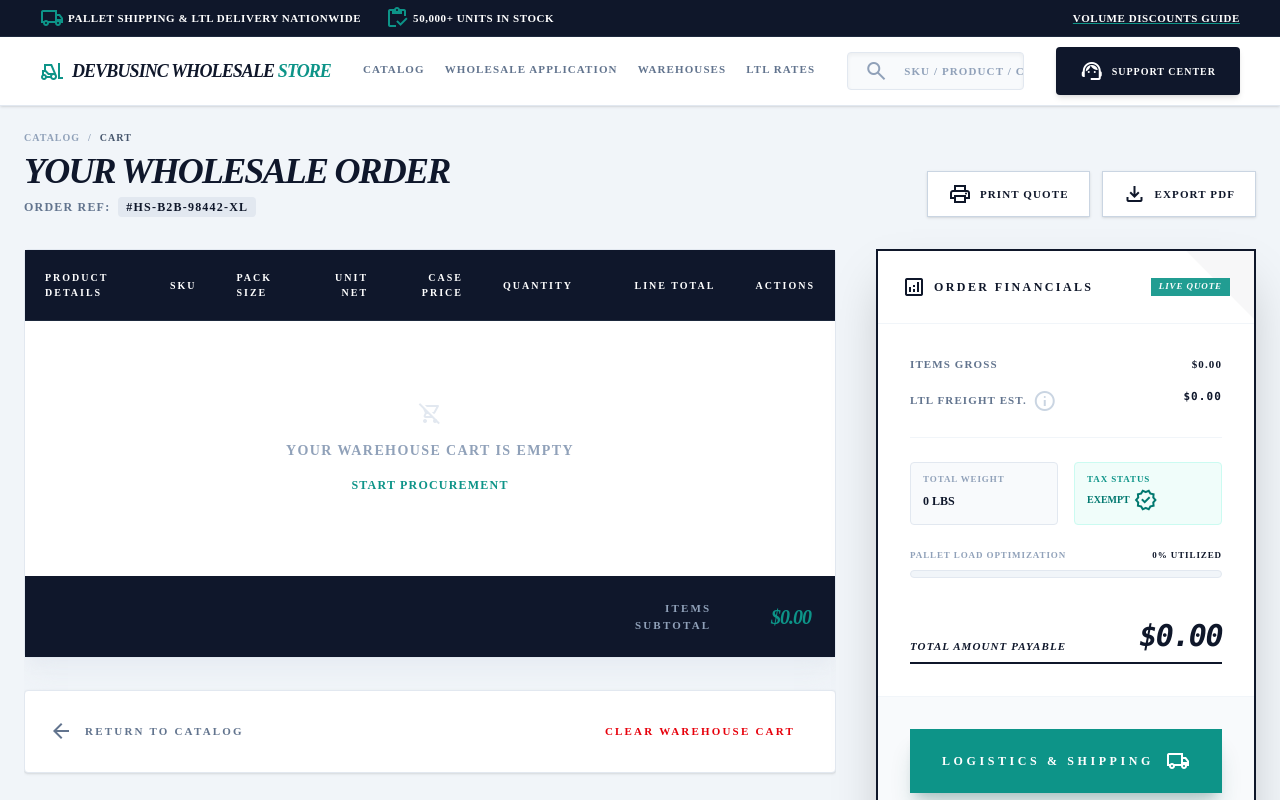
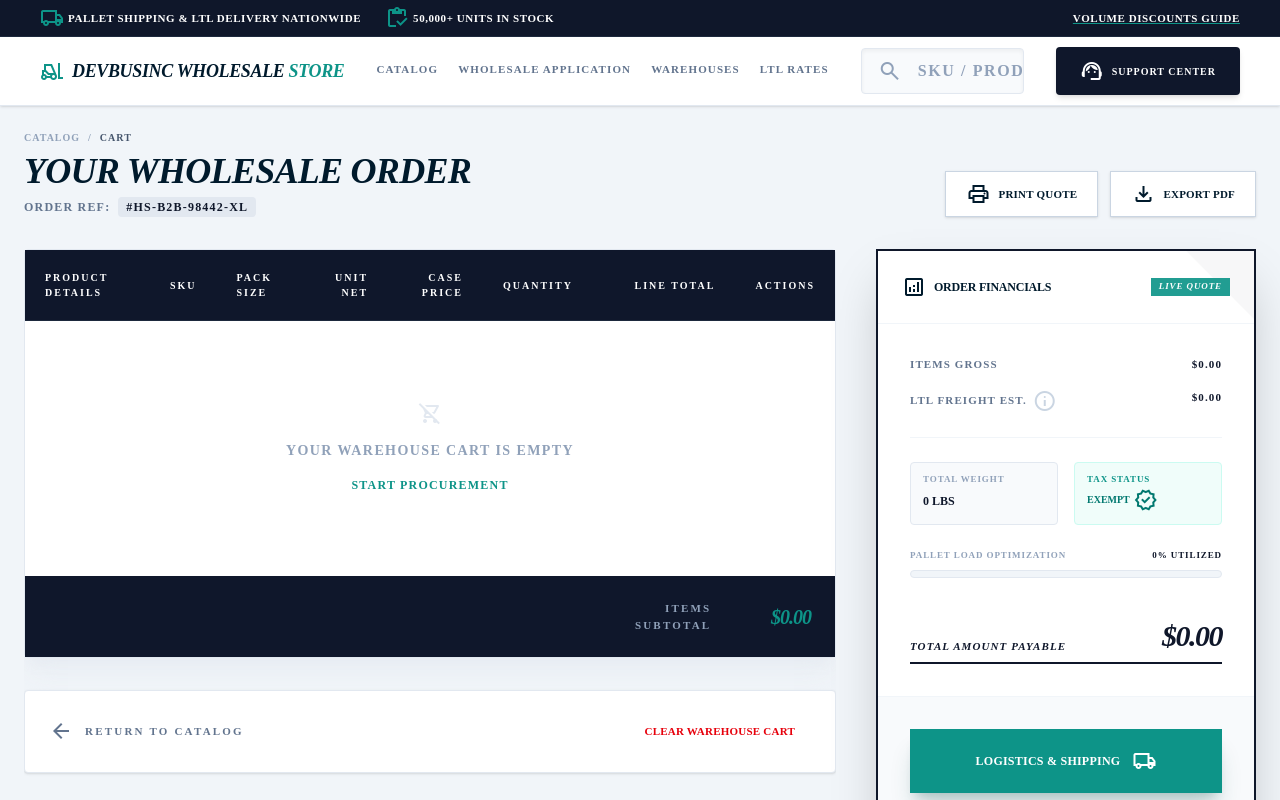
Before and after one commit to lekthedeveloper/qnbim, a Next.js app: page /cart in a window 1280 px wide. Shown: the top 800 px of the page. Built offline with nearby package versions, Linux system fonts and the light colour scheme.

Commit message:
Typography Overhaul: Switched to Inter/IBM Plex Sans for Industrial B2B aesthetic.

```diff
--- a/src/app/globals.css
+++ b/src/app/globals.css
@@ -5,8 +5,11 @@
   --color-teal-accent: #0d9488;
   --color-industrial-gray: #334155;
   --color-sidebar-bg: #f8fafc;
+  --color-navy: #001A2C;
 
   --font-sans: var(--font-inter), ui-sans-serif, system-ui, sans-serif;
+  --font-display: var(--font-ibm-plex), ui-sans-serif, system-ui, sans-serif;
+  --font-mono: var(--font-roboto-mono), ui-monospace, SFMono-Regular, Menlo, Monaco, Consolas, "Liberation Mono", "Courier New", monospace;
 
   --radius-default: 0.125rem;
   --radius-lg: 0.25rem;
@@ -27,11 +30,41 @@
 html,
 body {
   background: var(--background);
-  color: var(--foreground);
+  color: var(--color-navy);
   font-family: var(--font-sans);
+  font-size: 16px;
+  line-height: 1.5;
   width: 100%;
   max-width: 100vw;
   overflow-x: hidden;
+  -webkit-font-smoothing: antialiased;
+  -moz-osx-font-smoothing: grayscale;
+}
+
+h1,
+h2,
+h3,
+h4,
+h5,
+h6 {
+  font-family: var(--font-display);
+  font-weight: 700;
+  letter-spacing: -0.02em;
+  text-transform: uppercase;
+  color: var(--color-navy);
+}
+
+button {
+  font-family: var(--font-sans);
+  font-weight: 600;
+  letter-spacing: 0.02em;
+}
+
+input,
+select,
+textarea {
+  font-family: var(--font-sans);
+  font-size: 16px;
 }
 
 @media (max-width: 768px) {
--- a/src/app/layout.tsx
+++ b/src/app/layout.tsx
@@ -1,10 +1,24 @@
 import type { Metadata } from "next";
-import { Inter } from "next/font/google";
+import { Inter, IBM_Plex_Sans, Roboto_Mono } from "next/font/google";
 import "./globals.css";
 
 const inter = Inter({
   subsets: ["latin"],
   variable: "--font-inter",
+  display: 'swap',
+});
+
+const ibmPlexSans = IBM_Plex_Sans({
+  subsets: ["latin"],
+  weight: ["400", "500", "600", "700"],
+  variable: "--font-ibm-plex",
+  display: 'swap',
+});
+
+const robotoMono = Roboto_Mono({
+  subsets: ["latin"],
+  variable: "--font-roboto-mono",
+  display: 'swap',
 });
 
 export const metadata: Metadata = {
@@ -28,7 +42,7 @@ export default function RootLayout({
           rel="stylesheet"
         />
       </head>
-      <body className={`${inter.variable} font-sans antialiased`}>
+      <body className={`${inter.variable} ${ibmPlexSans.variable} ${robotoMono.variable} font-sans antialiased text-[#001A2C]`}>
         <CartProvider>
           <PageTransition>
             {children}
--- a/src/components/CatalogHero.tsx
+++ b/src/components/CatalogHero.tsx
@@ -10,7 +10,7 @@ const CatalogHero = () => {
             <div className="absolute inset-0 bg-gradient-to-r from-slate-950 via-slate-900/80 to-transparent"></div>
             <div className="relative h-full flex flex-col justify-center px-6 md:px-12">
                 <div className="max-w-2xl">
-                    <h1 className="text-white text-3xl font-black leading-none tracking-tight mb-2 uppercase italic">
+                    <h1 className="text-white text-3xl font-black leading-none tracking-tight mb-2 uppercase">
                         Industrial Wholesale Solutions
                     </h1>
                     <p className="text-slate-300 text-sm mb-6 max-w-lg">
--- a/src/components/CatalogProductCard.tsx
+++ b/src/components/CatalogProductCard.tsx
@@ -29,7 +29,7 @@ const CatalogProductCard: React.FC<Product> = (product) => {
                     className="w-full h-full bg-contain bg-center bg-no-repeat grayscale group-hover:grayscale-0 transition-all duration-500"
                     style={{ backgroundImage: `url('${product.image}')` }}
                 ></div>
-                <div className="absolute top-2 left-2 bg-primary text-white text-[8px] md:text-[9px] font-black px-1.5 py-0.5 rounded-sm tracking-widest uppercase">
+                <div className="absolute top-2 left-2 bg-primary text-white text-[8px] md:text-[9px] font-mono font-bold px-1.5 py-0.5 rounded-sm tracking-widest uppercase">
                     SKU: {product.sku}
                 </div>
             </div>
@@ -46,13 +46,13 @@ const CatalogProductCard: React.FC<Product> = (product) => {
                 <div className="mt-auto space-y-2 md:space-y-3">
                     <div className="flex items-baseline justify-between">
                         <div>
-                            <div className="text-[11px] md:text-sm font-black text-slate-900 leading-none italic">
+                            <div className="text-sm md:text-lg font-black text-slate-900 leading-none">
                                 ${product.casePrice.toFixed(2)}
                             </div>
                             <div className="text-[8px] md:text-[10px] text-slate-500 font-bold mt-1 uppercase">({product.unitPrice.toFixed(2)} / unit)</div>
                         </div>
                     </div>
-                    <div className="text-[8px] md:text-[10px] font-black text-teal-accent uppercase bg-teal-50 px-1.5 py-0.5 inline-block border border-teal-100 italic">
+                    <div className="text-[8px] md:text-[10px] font-black text-teal-accent uppercase bg-teal-50 px-1.5 py-0.5 inline-block border border-teal-100">
                         MIN: {product.minOrderQty}
                     </div>
                     <div className="flex flex-col gap-1.5 pt-1 md:pt-2">
--- a/src/components/Navbar.tsx
+++ b/src/components/Navbar.tsx
@@ -18,6 +18,13 @@ interface NavbarProps {
     customLinks?: NavLink[];
 }
 
+const defaultLinks = [
+    { name: 'Catalog', href: '/catalog' },
+    { name: 'Wholesale Application', href: '/wholesale-application' },
+    { name: 'Warehouses', href: '/warehouse-locations' },
+    { name: 'LTL Rates', href: '/ltl-rates' },
+];
+
 const Navbar: React.FC<NavbarProps> = ({
     padding = 'px-6 md:px-10',
     showAccountManager = false,
@@ -26,7 +33,7 @@ const Navbar: React.FC<NavbarProps> = ({
 }) => {
     const pathname = usePathname();
     const [isMenuOpen, setIsMenuOpen] = useState(false);
-    const { searchQuery, setSearchQuery, isAuthenticated } = useCart();
+    const { searchQuery, setSearchQuery } = useCart();
     const router = useRouter();
 
     const handleSearchKeyDown = (e: React.KeyboardEvent<HTMLInputElement>) => {
@@ -36,13 +43,6 @@ const Navbar: React.FC<NavbarProps> = ({
             }
         }
     };
-
-    const defaultLinks = [
-        { name: 'Catalog', href: '/catalog' },
-        { name: 'Wholesale Application', href: '/wholesale-application' },
-        { name: 'Warehouses', href: '/warehouse-locations' },
-        { name: 'LTL Rates', href: '/ltl-rates' },
-    ];
 
     const links = customLinks || defaultLinks;
 
--- a/src/components/ProductCard.tsx
+++ b/src/components/ProductCard.tsx
@@ -29,7 +29,7 @@ const ProductCard: React.FC<Product> = (product) => {
                     className="w-full h-full bg-contain bg-center bg-no-repeat grayscale group-hover:grayscale-0 transition-all duration-500"
                     style={{ backgroundImage: `url('${product.image}')` }}
                 ></div>
-                <div className="absolute top-2 left-2 bg-slate-900 text-white text-[8px] font-black px-1.5 py-0.5 tracking-tighter uppercase">
+                <div className="absolute top-2 left-2 bg-slate-900 text-white text-[8px] font-mono font-bold px-1.5 py-0.5 tracking-tighter uppercase">
                     SKU: {product.sku}
                 </div>
             </div>
@@ -42,7 +42,7 @@ const ProductCard: React.FC<Product> = (product) => {
                     {product.name}
                 </h3>
                 <div className="mt-auto">
-                    <div className="text-sm font-black text-slate-900 italic leading-none">
+                    <div className="text-[18px] font-black text-slate-900 leading-none">
                         ${product.casePrice.toFixed(2)}
                     </div>
                     <div className="text-[10px] text-slate-500 font-bold mb-1 mt-1 uppercase">({product.unitPrice.toFixed(2)} / unit)</div>
```
